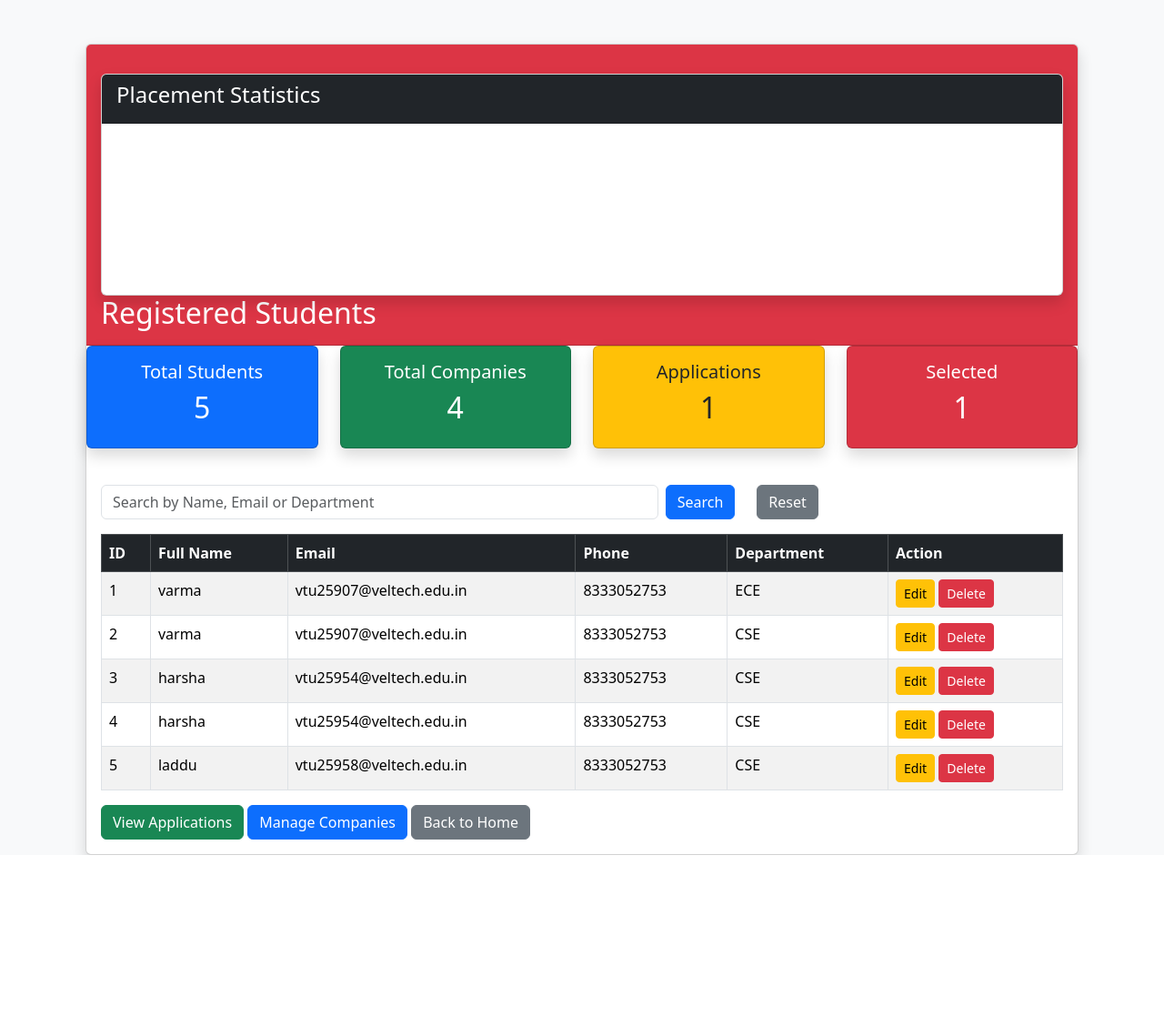
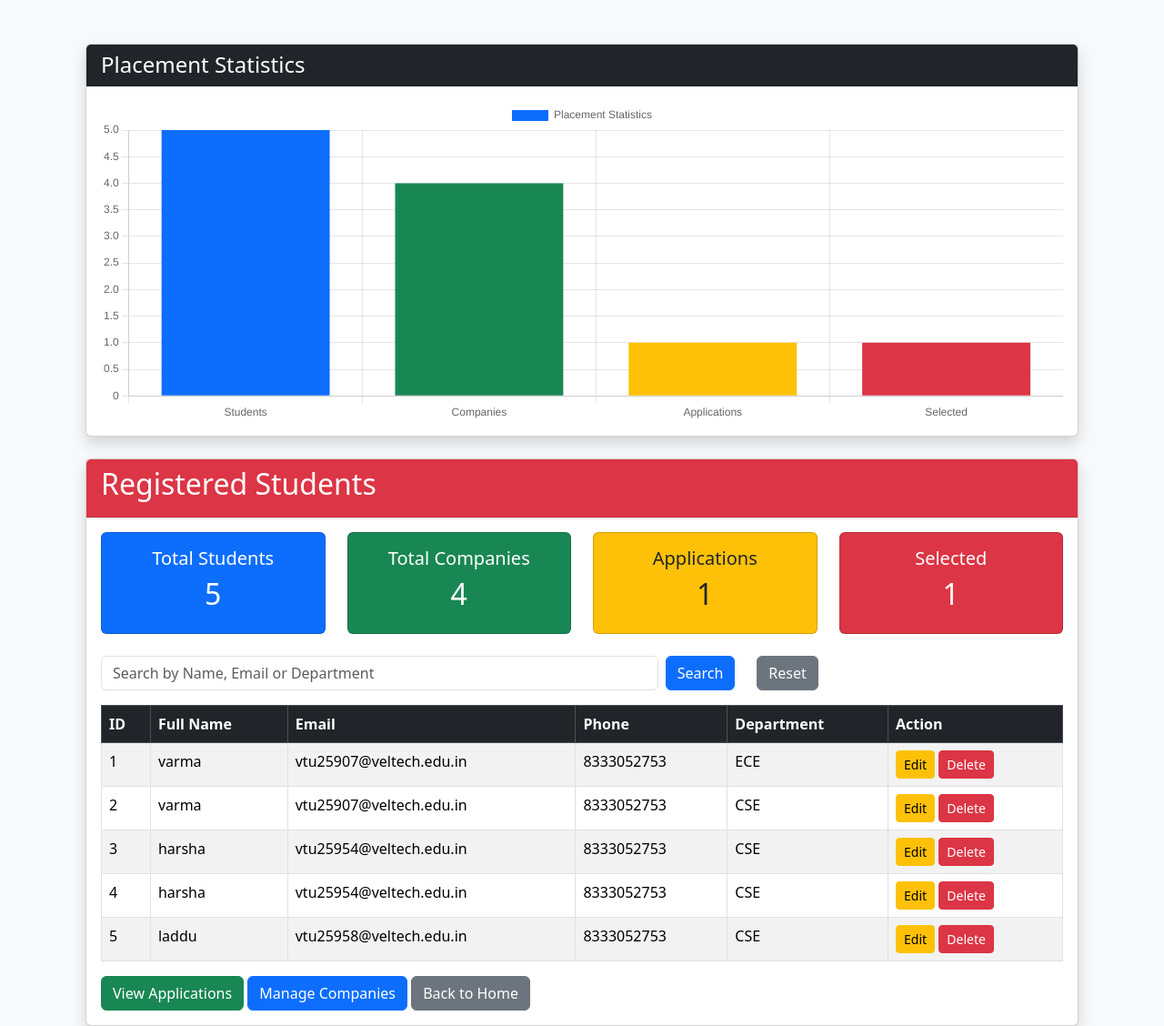
Before and after one commit to hemadrivarma/college-placement-system-1, a Flask app: page /admin in a window 1280 px wide. Shown: the part 56-1184 px from the top of the page at 91% size. Before the commit the page ends 996 px from the top, so only its background shows below. Run offline with Flask 3, Linux system fonts and the light colour scheme; a user stored in the database is signed in; data comes from the database, SQL or seed files in the repository; a map, chart or similar area stays blank.

Commit message:
Fixed admin dashboard

```diff
--- a/templates/admin.html
+++ b/templates/admin.html
@@ -1,45 +1,37 @@
 {% extends "base.html" %}
 
 {% block title %}
-Login
+Admin Panel
 {% endblock %}
 
 {% block content %}
-<!DOCTYPE html>
-<html>
-<head>
-    <title>Admin Panel</title>
-
-    <link href="https://cdn.jsdelivr.net/npm/bootstrap@5.3.3/dist/css/bootstrap.min.css" rel="stylesheet">
-</head>
-
-<body class="bg-light">
 
 <div class="container mt-5">
 
-<div class="card shadow">
+    <!-- Placement Statistics -->
+    <div class="card shadow mb-4">
 
-<div class="card-header bg-danger text-white">
-
-<div class="card mt-4 shadow">
         <div class="card-header bg-dark text-white">
-        <h4>Placement Statistics</h4>
+            <h4 class="mb-0">Placement Statistics</h4>
         </div>
 
         <div class="card-body">
-        <canvas id="placementChart"></canvas>
+            <canvas id="placementChart" height="100"></canvas>
         </div>
+
     </div>
 
     <script>
-const ctx = document.getElementById('placementChart');
+    document.addEventListener("DOMContentLoaded", function () {
+
+        const ctx = document.getElementById("placementChart");
 
         new Chart(ctx, {
-    type: 'bar',
+            type: "bar",
             data: {
-        labels: ['Students', 'Companies', 'Applications', 'Selected'],
+                labels: ["Students", "Companies", "Applications", "Selected"],
                 datasets: [{
-            label: 'College Placement Data',
+                    label: "Placement Statistics",
                     data: [
                         {{ total_students }},
                         {{ total_companies }},
@@ -47,29 +39,40 @@
                         {{ selected_students }}
                     ],
                     backgroundColor: [
-                '#0d6efd',
-                '#198754',
-                '#ffc107',
-                '#dc3545'
+                        "#0d6efd",
+                        "#198754",
+                        "#ffc107",
+                        "#dc3545"
                     ]
                 }]
             },
             options: {
                 responsive: true,
-        plugins: {
-            legend: {
-                display: false
+                scales: {
+                    y: {
+                        beginAtZero: true
                     }
                 }
             }
         });
+
+    });
     </script>
+
+    <!-- Students Card -->
+    <div class="card shadow">
+
+        <div class="card-header bg-danger text-white">
             <h2>Registered Students</h2>
         </div>
+
+        <div class="card-body">
+
+            <!-- Statistics Cards -->
             <div class="row mb-4">
 
                 <div class="col-md-3">
-        <div class="card bg-primary text-white shadow">
+                    <div class="card bg-primary text-white">
                         <div class="card-body text-center">
                             <h5>Total Students</h5>
                             <h2>{{ total_students }}</h2>
@@ -78,7 +81,7 @@
                 </div>
 
                 <div class="col-md-3">
-        <div class="card bg-success text-white shadow">
+                    <div class="card bg-success text-white">
                         <div class="card-body text-center">
                             <h5>Total Companies</h5>
                             <h2>{{ total_companies }}</h2>
@@ -87,7 +90,7 @@
                 </div>
 
                 <div class="col-md-3">
-        <div class="card bg-warning text-dark shadow">
+                    <div class="card bg-warning text-dark">
                         <div class="card-body text-center">
                             <h5>Applications</h5>
                             <h2>{{ total_applications }}</h2>
@@ -96,7 +99,7 @@
                 </div>
 
                 <div class="col-md-3">
-        <div class="card bg-danger text-white shadow">
+                    <div class="card bg-danger text-white">
                         <div class="card-body text-center">
                             <h5>Selected</h5>
                             <h2>{{ selected_students }}</h2>
@@ -106,16 +109,16 @@
 
             </div>
 
-<div class="card-body">
+            <!-- Search -->
+            <div class="row mb-3">
 
-<div class="row mb-3">
                 <div class="col-md-8">
                     <form method="GET" action="/admin" class="d-flex">
                         <input type="text"
                                name="search"
                                class="form-control me-2"
                                placeholder="Search by Name, Email or Department">
-            <button type="submit" class="btn btn-primary">Search</button>
+                        <button class="btn btn-primary">Search</button>
                     </form>
                 </div>
 
@@ -124,12 +127,13 @@
                         Reset
                     </a>
                 </div>
+
             </div>
 
-<table class="table table-bordered table-hover table-striped">
+            <!-- Students Table -->
+            <table class="table table-bordered table-striped table-hover">
 
                 <thead class="table-dark">
-
                     <tr>
                         <th>ID</th>
                         <th>Full Name</th>
@@ -138,11 +142,9 @@
                         <th>Department</th>
                         <th>Action</th>
                     </tr>
-
                 </thead>
 
                 <tbody>
-
 
                 {% for student in students %}
 
@@ -153,16 +155,20 @@
                     <td>{{ student.email }}</td>
                     <td>{{ student.phone }}</td>
                     <td>{{ student.department }}</td>
+
                     <td>
-    <a href="/edit/{{ student.id }}" class="btn btn-warning btn-sm">
+
+                        <a href="/edit/{{ student.id }}"
+                           class="btn btn-warning btn-sm">
                             Edit
                         </a>
 
                         <a href="/delete/{{ student.id }}"
                            class="btn btn-danger btn-sm"
-       onclick="return confirm('Are you sure you want to delete this student?')">
+                           onclick="return confirm('Delete this student?')">
                             Delete
                         </a>
+
                     </td>
 
                 </tr>
@@ -176,8 +182,12 @@
             <a href="/applications" class="btn btn-success">
                 View Applications
             </a>
-<a href="/companies" class="btn btn-primary">Manage Companies</a>
-<a href="/" class ="btn btn-secondary">
+
+            <a href="/companies" class="btn btn-primary">
+                Manage Companies
+            </a>
+
+            <a href="/" class="btn btn-secondary">
                 Back to Home
             </a>
 
@@ -187,6 +197,4 @@
 
 </div>
 
-</body>
-</html>
 {% endblock %}
```
Lines whose indentation alone changed are shown as unchanged.
